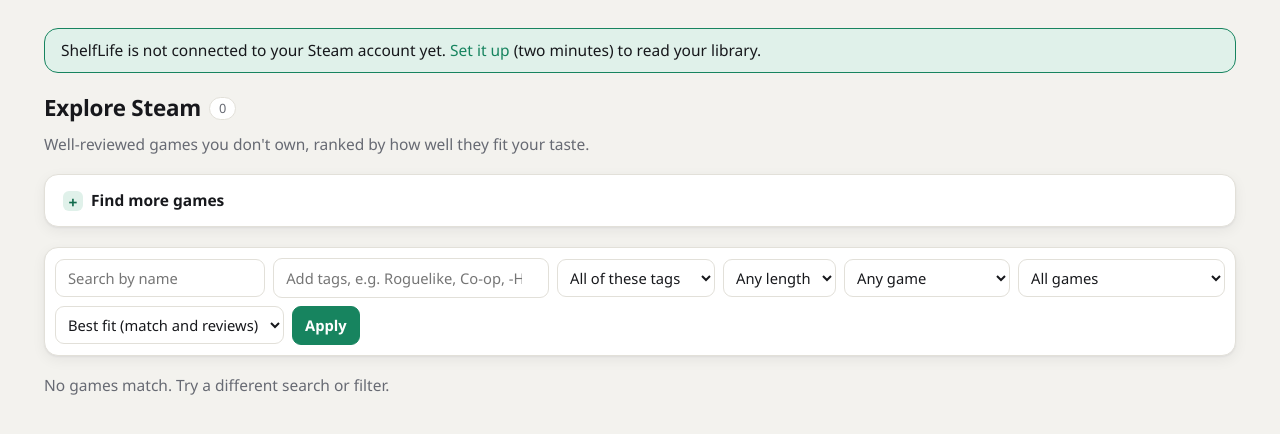
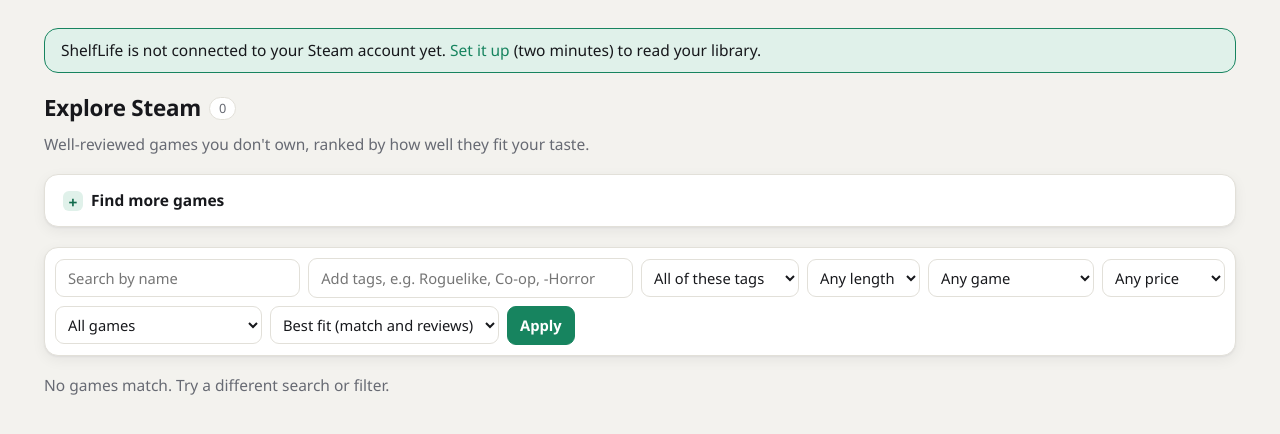
Before and after one commit to Antonetti-Lucas/shelflife, a FastAPI app: page /explore in a window 1280 px wide. Shown: the part 56-490 px from the top of the page. Run offline with FastAPI, Linux system fonts and the light colour scheme.

Commit message:
Explore and Wishlist: sort by lowest price or biggest discount, show only games on sale
A price sort (free first, unknown prices last), a discount sort, and an On sale now filter, using each game's last read price; the page links keep the filter.

Co-Authored-By: Claude Sonnet 5.5 <noreply@anthropic.com>

```diff
--- a/shelflife/prices.py
+++ b/shelflife/prices.py
@@ -56,6 +56,34 @@ def shown(price: dict | None) -> Shown | None:
     return Shown(money(final, currency), was, discount)
 
 
+def final_cents(price: dict | None) -> int | None:
+    """What a game costs now, in cents (0 when free), or None when no price is known: for sorting."""
+    if not price:
+        return None
+    if price.get("free"):
+        return 0
+    return price.get("final") if price.get("currency") and price.get("final") is not None else None
+
+
+def discount_percent(price: dict | None) -> int:
+    """Percent off right now (0 when not on sale or no price is known)."""
+    if not price or price.get("free"):
+        return 0
+    return int(price.get("discount") or 0)
+
+
+def price_key(price: dict | None, name: str) -> tuple:
+    """Cheapest first, free games first of all, games with no known price last."""
+    cents = final_cents(price)
+    return (cents is None, cents or 0, name.lower())
+
+
+def discount_key(price: dict | None, name: str) -> tuple:
+    """Biggest discount first, then the cheaper one; games not on sale last."""
+    cents = final_cents(price)
+    return (-discount_percent(price), cents is None, cents or 0, name.lower())
+
+
 def owned(game) -> bool:
     """A game you own needs no price (one you play through Family Sharing still has one)."""
     return game.library_entry is not None and not game.family_shared
--- a/shelflife/web/app.py
+++ b/shelflife/web/app.py
@@ -440,6 +440,7 @@ def explore(
     length: str = "",
     like: str = "",
     wishlist: str = "all",
+    sale: str = "",
     page: str = "1",
     session: Session = Depends(get_session),
 ):
@@ -447,6 +448,7 @@ def explore(
     how like one game (`like`) they are."""
     filters = ListFilter.read(q, tag, match, length)
     wishlist = wishlist if wishlist in EXPLORE_WISHLIST else "all"
+    sale = "1" if sale == "1" else ""  # only games with a discount right now
     wished = wishlist_by_id(session)
     ratings = diary.load_ratings(session)
     not_interested = diary.load_not_interested(session)
@@ -473,6 +475,7 @@ def explore(
             or (keep is not None and game.steam_app_id not in keep)
             or (wishlist == "only" and not on_wishlist)
             or (wishlist == "not" and on_wishlist)
+            or (sale and not price_view.discount_percent(game.price))
             or not filters.keeps(game)
         ):
             continue
@@ -493,9 +496,11 @@ def explore(
         "match": lambda r: -r.similarity,
         "similar": lambda r: -r.score,
         "reviews": lambda r: -((r.game.reviews_positive or 0) + (r.game.reviews_negative or 0)),
+        "price": lambda r: price_view.price_key(r.game.price, r.game.name),
+        "discount": lambda r: price_view.discount_key(r.game.price, r.game.name),
         "name": lambda r: r.game.name.lower(),
     }
-    sorts = ("similar", "reviews", "name") if ref is not None else ("fit", "match", "reviews", "name")
+    sorts = ("similar", "reviews", "price", "discount", "name") if ref is not None else ("fit", "match", "reviews", "price", "discount", "name")
     sort = sort if sort in sorts else sorts[0]
     recs.sort(key=keys[sort])
 
@@ -512,6 +517,7 @@ def explore(
             "like_tags": like_tags,
             "rec": rec,
             "wishlist": wishlist,
+            "sale": sale,
             "notes": {r.game.steam_app_id: wishlist_note(wished[r.game.steam_app_id], r.game) for r in part.shown if r.game.steam_app_id in wished},
             **filters.context(tag_index),
             "page": part.page,
@@ -614,6 +620,8 @@ WISHLIST_SORTS = {
     "priority": "Your order",
     "added": "Newest added",
     "reviews": "Most reviews",
+    "price": "Lowest price",
+    "discount": "Biggest discount",
     "name": "Name",
 }
 
@@ -627,12 +635,14 @@ def wishlist_page(
     tag: str = "",
     match: str = "all",
     length: str = "",
+    sale: str = "",
     page: str = "1",
     session: Session = Depends(get_session),
 ):
     """Your Steam wishlist, ranked by how well each game fits your taste."""
     filters = ListFilter.read(q, tag, match, length)
     sort = sort if sort in WISHLIST_SORTS else "fit"
+    sale = "1" if sale == "1" else ""  # only games with a discount right now
     items = wishlist_by_id(session)
     games = {
         g.steam_app_id: g
@@ -655,13 +665,21 @@ def wishlist_page(
 
     rec, keep = recommended(rec, {r.game.steam_app_id: r.score for r in ranked})
     tag_index = TagIndex(r.game.tags for r in ranked)
-    recs = [r for r in ranked if (keep is None or r.game.steam_app_id in keep) and filters.keeps(r.game)]
+    recs = [
+        r
+        for r in ranked
+        if (keep is None or r.game.steam_app_id in keep)
+        and filters.keeps(r.game)
+        and (not sale or price_view.discount_percent(r.game.price))
+    ]
     keys = {
         "fit": lambda r: -r.score,
         "match": lambda r: -r.similarity,
         "priority": lambda r: order_key(items[r.game.steam_app_id]),
         "added": lambda r: -(items[r.game.steam_app_id].added_at.timestamp() if items[r.game.steam_app_id].added_at else 0),
         "reviews": lambda r: -((r.game.reviews_positive or 0) + (r.game.reviews_negative or 0)),
+        "price": lambda r: price_view.price_key(r.game.price, r.game.name),
+        "discount": lambda r: price_view.discount_key(r.game.price, r.game.name),
         "name": lambda r: r.game.name.lower(),
     }
     recs.sort(key=keys[sort])
@@ -682,6 +700,7 @@ def wishlist_page(
             "dismissed": dismissed,
             "sort": sort,
             "sorts": WISHLIST_SORTS,
+            "sale": sale,
             "rec": rec,
             **filters.context(tag_index),
             "page": part.page,
--- a/shelflife/web/templates/explore.html
+++ b/shelflife/web/templates/explore.html
@@ -82,13 +82,17 @@
     <option value="only" {{ "selected" if wishlist == "only" }}>Only my wishlist</option>
     <option value="not" {{ "selected" if wishlist == "not" }}>Not on my wishlist</option>
   </select>
+  <select name="sale" aria-label="Price" title="Uses the last price read for each game (the cards refresh theirs when you open the page)">
+    <option value="">Any price</option>
+    <option value="1" {{ "selected" if sale }}>On sale now</option>
+  </select>
   <select name="rec" aria-label="Recommended">
     {% for value, label in [("all", "All games"), ("50", "Recommended: top 50%"), ("25", "Recommended: top 25%"), ("10", "Recommended: top 10%")] %}
       <option value="{{ value }}" {{ "selected" if rec == value }}>{{ label }}</option>
     {% endfor %}
   </select>
   <select name="sort" aria-label="Sort by">
-    {% for value, label in [("similar", "Most similar"), ("fit", "Best fit (match and reviews)"), ("match", "Highest match"), ("reviews", "Most reviews"), ("name", "Name")] if value in sorts %}
+    {% for value, label in [("similar", "Most similar"), ("fit", "Best fit (match and reviews)"), ("match", "Highest match"), ("reviews", "Most reviews"), ("price", "Lowest price"), ("discount", "Biggest discount"), ("name", "Name")] if value in sorts %}
       <option value="{{ value }}" {{ "selected" if sort == value }}>{{ label }}</option>
     {% endfor %}
   </select>
@@ -104,6 +108,6 @@
   <p class="empty">No games match. Try a different search or filter.</p>
 {% endif %}
 
-{% set base = "/explore?q=" ~ (q|urlencode) ~ "&tag=" ~ (tag|urlencode) ~ "&match=" ~ match ~ "&length=" ~ length ~ "&wishlist=" ~ wishlist ~ "&rec=" ~ rec ~ "&sort=" ~ sort ~ ("&like=" ~ ref.steam_app_id if ref else "") ~ "&page=" %}
+{% set base = "/explore?q=" ~ (q|urlencode) ~ "&tag=" ~ (tag|urlencode) ~ "&match=" ~ match ~ "&length=" ~ length ~ "&wishlist=" ~ wishlist ~ "&sale=" ~ sale ~ "&rec=" ~ rec ~ "&sort=" ~ sort ~ ("&like=" ~ ref.steam_app_id if ref else "") ~ "&page=" %}
 {{ link_pager(page, pages, base) }}
 {% endblock %}
--- a/shelflife/web/templates/wishlist.html
+++ b/shelflife/web/templates/wishlist.html
@@ -24,6 +24,10 @@
   <select name="length" aria-label="Length" title="Estimated from how long each game's reviewers played it">
     <option value="">Any length</option>
     {% for key, (label, low, high) in length_bands.items() %}<option value="{{ key }}" {{ "selected" if length == key }}>{{ label }}</option>{% endfor %}
+  </select>
+  <select name="sale" aria-label="Price" title="Uses the last price read for each game (the cards refresh theirs when you open the page)">
+    <option value="">Any price</option>
+    <option value="1" {{ "selected" if sale }}>On sale now</option>
   </select>
   <select name="rec" aria-label="Recommended">
     {% for value, label in [("all", "All games"), ("50", "Best fit: top 50%"), ("25", "Best fit: top 25%"), ("10", "Best fit: top 10%")] %}
@@ -54,7 +58,7 @@
   <p class="empty">No games match. Try a different search or filter.</p>
 {% endif %}
 
-{% set base = "/wishlist?q=" ~ (q|urlencode) ~ "&tag=" ~ (tag|urlencode) ~ "&match=" ~ match ~ "&length=" ~ length ~ "&rec=" ~ rec ~ "&sort=" ~ sort ~ "&page=" %}
+{% set base = "/wishlist?q=" ~ (q|urlencode) ~ "&tag=" ~ (tag|urlencode) ~ "&match=" ~ match ~ "&length=" ~ length ~ "&sale=" ~ sale ~ "&rec=" ~ rec ~ "&sort=" ~ sort ~ "&page=" %}
 {{ link_pager(page, pages, base) }}
 {% endif %}
 {% endblock %}
```
Also changed, not shown: docs/guide.md (+1 -1 lines), tests/test_price_sort.py (added, +127 -0 lines).
